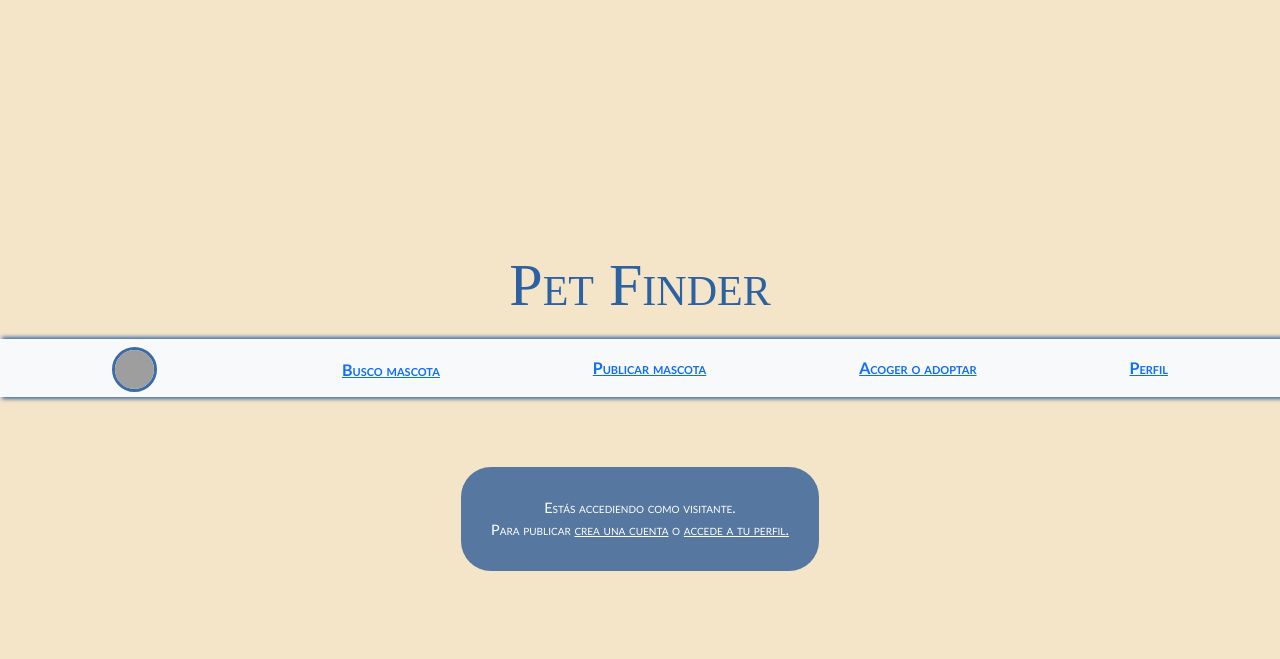
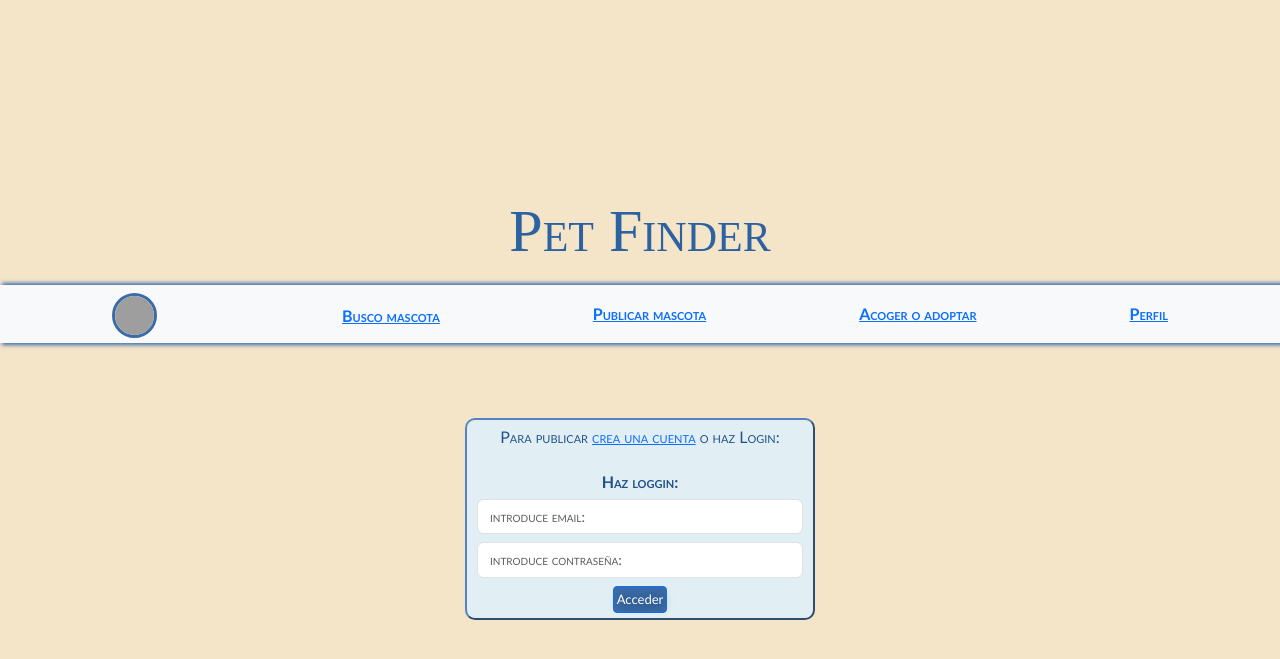
Before and after one commit to fantyne91/ProyectoFinal1, a PHP site: page /publicar.php in a window 1280 px wide. Shown: the top 659 px of the page. Run offline with PHP 8.4, Linux system fonts and the light colour scheme; grey boxes are pictures that could not be loaded.

Commit message:
casi fin

```diff
--- a/funciones/consultas_animal.php
+++ b/funciones/consultas_animal.php
@@ -23,12 +23,15 @@ function consulta_guardarAnimal($tipo,$tamaño,$raza,$color,$cc,$ciudad,$info,$c
         global $id;
         $id = $conexion->insert_id;
 
+        if ($nombreP===!null){
+            if ($id){
+                $query2="INSERT INTO protectora_animal (id,nombreP) VALUES ('$id','$nombreP')";
+                $resultado=$conexion->query($query2);
+           }
 
+        }
         /** incluimos en la tabla animal_usuario si obtenemos la ID recien creada en BD*/
-        if ($id){
-             $query2="INSERT INTO protectora_animal (id,nombreP) VALUES ('$id','$nombreP')";
-             $resultado=$conexion->query($query2);
-        }
+
 
         $conexion=cerrarConexion( $conexion);
         return $resultado;
--- a/funciones/funciones_procesarForm.php
+++ b/funciones/funciones_procesarForm.php
@@ -19,6 +19,7 @@ if ($_SERVER["REQUEST_METHOD"] == "POST") {
     /**  Guardar en base de datos con funcion Crear Usuario
      * todo: error al poner aso desde index repetido?  */
     if (isset($_POST['submitCrear'])) {
+
 
         $nombre = $_POST['crearNombre'];
         $apellido = $_POST['crearApellido'];
@@ -50,6 +51,7 @@ if ($_SERVER["REQUEST_METHOD"] == "POST") {
         }
     }
 
+
     /** SI SE PUBLICA UN ANIMAL*/
     if (isset($_REQUEST['submitAnimal'])){
 
@@ -80,7 +82,7 @@ if ($_SERVER["REQUEST_METHOD"] == "POST") {
          if(consulta_login($_POST['correo'],$_POST['pw'])){
             // unset($_SESSION['nombreP']);
             setcookie("datos",$_POST['correo'],time()+2000, "/" );
-            header("Location: ../vista/perfil.php");
+            header("Location: ../vista/publicar.php");
          }
 
     }
--- a/vista/css.css
+++ b/vista/css.css
@@ -28,7 +28,14 @@ main{
 }
 .entrada{
     padding:0px 100px 30px 100px;
-   width: 100%;
+
+   display: flex;
+   flex-direction: column;
+   justify-content: center;
+}
+.entrada_perfil{
+    padding:0px 50px 30px 50px;
+
    display: flex;
    flex-direction: column;
    justify-content: center;
@@ -132,7 +139,8 @@ input.form-control{
     background-color:#3C6CA8 ;
     text-shadow: 2px 1px 10px rgb(18, 48, 80);
     width: auto;
-    height:25px;
+    height: auto;
+    margin:0px 20px;
     padding:3px;
 }
 /*BUSCO*/
--- a/vista/publicar.php
+++ b/vista/publicar.php
@@ -16,7 +16,8 @@ include "../funciones/funciones_procesarForm.php";
 
     <div class='publicaAnimal'>
 
-    <p class='avisoAnimal' > Si has encontrado un animal perdido, recuerda llevarlo a un <u>veterinario o Policia Local</u>, ya que pueden leerle el chip y encontrar a su familia!</p>
+    <p class='avisoAnimal' > Si has encontrado un animal perdido, recuerda llevarlo a un <u>veterinario o Policia Local</u>, ya que pueden leerle el chip y encontrar a su familia!
+      <br> -><a class="link" href="perfil.php"> accede a tu perfil </a><-</p>
 
     <form class='formAnimal' action='#' method='POST' enctype='multipart/form-data' >
 
@@ -62,7 +63,19 @@ include "../funciones/funciones_procesarForm.php";
         </div>
     </main>
 <?php  }else{ ?>
-    <div class="cuadro"> Estás accediendo como visitante.<br> Para publicar <a class="link" href ="index.php">crea una cuenta</a> o <a class="link" href="perfil.php"> accede a tu perfil. </a> </div> <br>
+    <div>
+              <form  class='formLoggin' action='#' method='post'>     <br>
+               <p> Para publicar <a href='index.php'>crea una cuenta</a> o  haz Login:</p>
+                          <label>Haz loggin:</label>
+                          <div class='input-group mb-2'>
+                             <input required type='text' name='correo' placeholder='introduce email:' class='form-control' aria-label='Sizing example input' aria-describedby='inputGroup-sizing-default'>
+                          </div>
+                          <div class='input-group mb-2'>
+                             <input required type='password' name='pw' placeholder='introduce contraseña:' class='form-control' aria-label='Sizing example input' aria-describedby='inputGroup-sizing-default'>
+                          </div>
+                          <button type='submit'  name='submitLogin' class='btn btn-primary btn-sm'> Acceder</button>
+                </form>
+               </div>  <br>
 
 <?php  }  ?>
 
--- a/vista/vista.js
+++ b/vista/vista.js
@@ -35,6 +35,13 @@ function mostrar_filtro() {
 
 
 
+function validar_expresion(correo) {
+    var re = /\S+@\S+\.\S+/;
+    return re.test(correo);
+}
+
+
+
 
 
 function cerrar_sesion() {
```
Also changed, not shown: vista/errores_form.php (+11 -19 lines), vista/index.php (+14 -16 lines), vista/perfil.php (+12 -9 lines).
